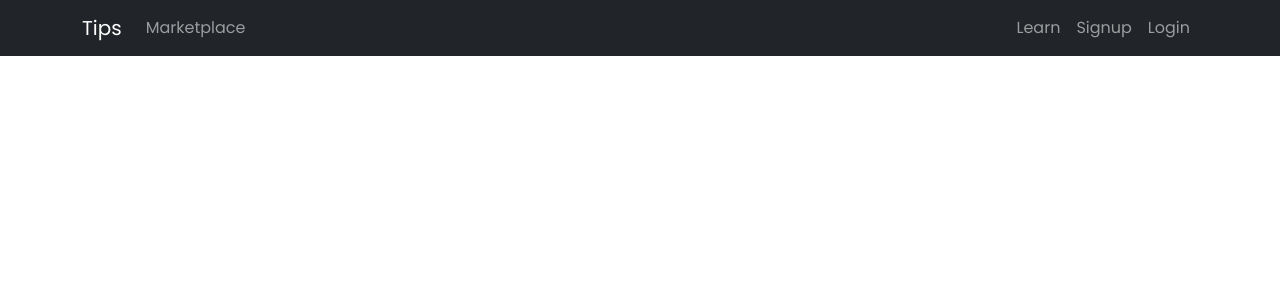
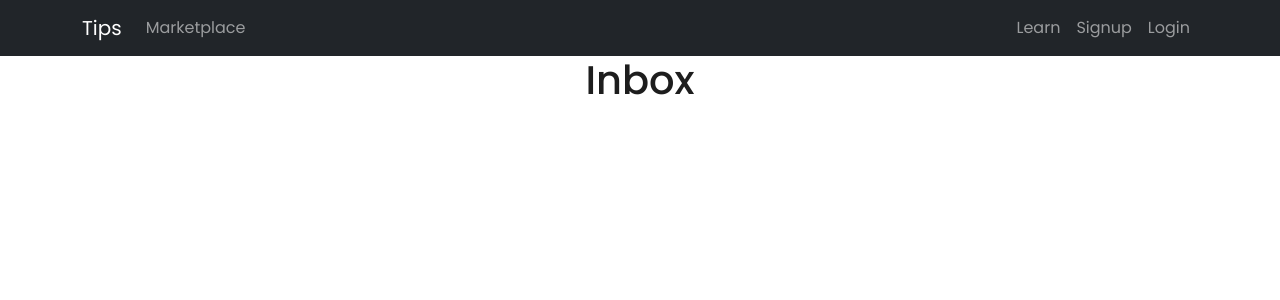
Before and after one commit to qaijuana/the-trade, a React (Create React App) app in the folder client/: page /inbox in a window 1280 px wide. Shown: the top 300 px of the page. Built offline with nearby package versions, Linux system fonts and the light colour scheme; no server answers.

Commit message:
setup inbox layout

```diff
--- a/client/src/App.js
+++ b/client/src/App.js
@@ -14,10 +14,12 @@ import LoginSign from "./pages/LoginSign";
 import Marketplace from "./pages/Marketplace";
 import NewList from "./pages/NewList";
 import EditList from "./pages/EditList";
+import TheInbox from "./pages/TheInbox";
 
 
 
 import "./styles/App.css";
+
 
 
 function App() {
@@ -86,7 +88,7 @@ function App() {
           <Route path="/login" element={<LoginSign setCurrentUser={setCurrentUser} login={login}
             action="Login" currentUser={currentUser} />} />
           <Route path="/signup" element={<LoginSign action="Sign Up" />} />
-          <Route path="/inbox" element={<Page title="inbox" />} />
+          <Route path="/inbox" element={<TheInbox/>} />
           <Route path="/learn" element={<LearnReact />} />
           <Route path="/create" element={<NewList currentUser={currentUser} />} />
         </Routes>
--- /dev/null
+++ b/client/src/components/Inbox.jsx
@@ -0,0 +1,15 @@
+import React from 'react';
+
+function Inbox(props) {
+    return (
+        <>
+            <h1>
+                Inbox
+            </h1>
+
+
+        </>
+    )
+}
+
+export default Inbox;
--- /dev/null
+++ b/client/src/pages/TheInbox.jsx
@@ -0,0 +1,15 @@
+import React from 'react'
+import Inbox from "../components/Inbox"
+
+
+function TheInbox(props) {
+    return (
+        <div>
+            <Inbox/>
+        </div>
+    )
+}
+
+
+
+export default TheInbox
```
